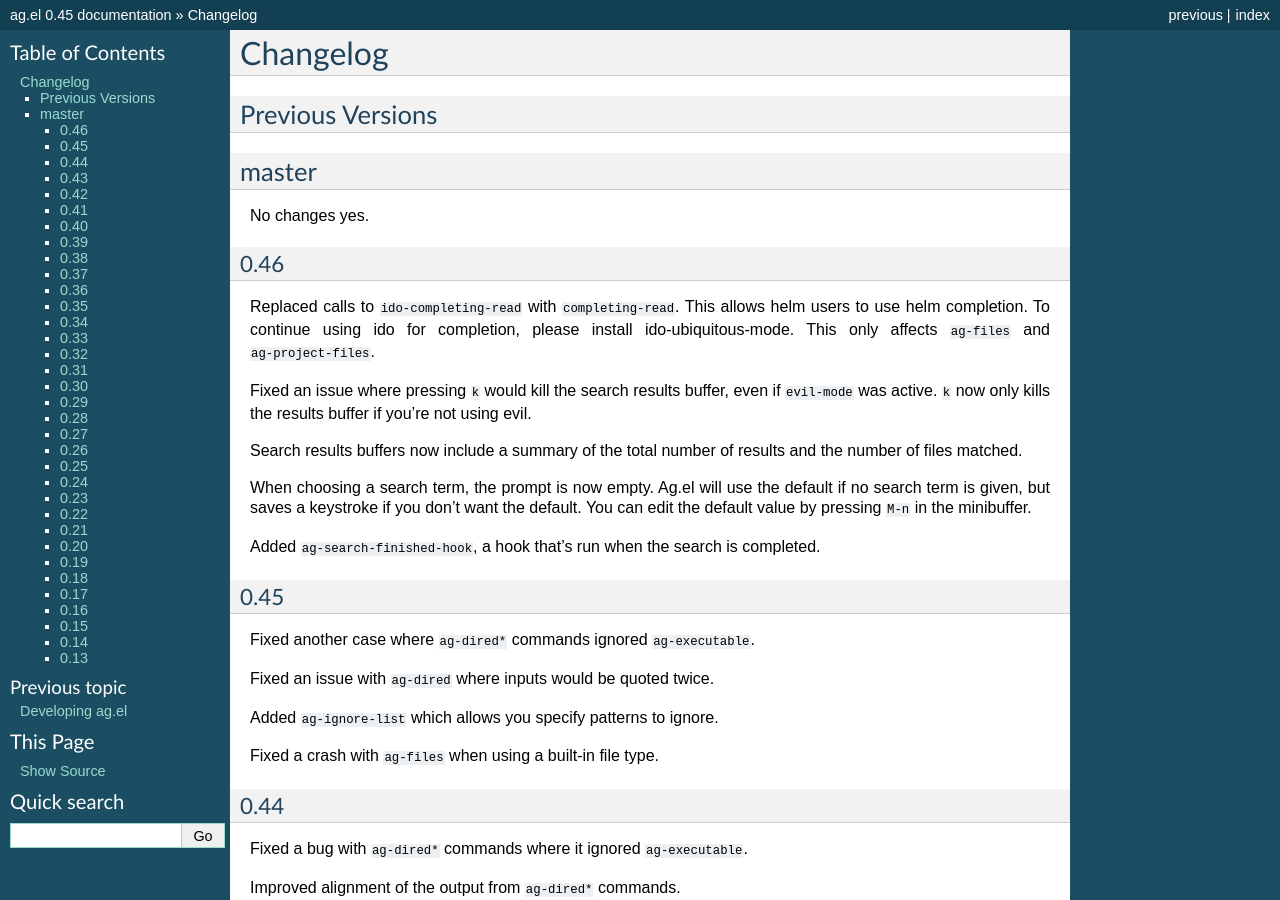
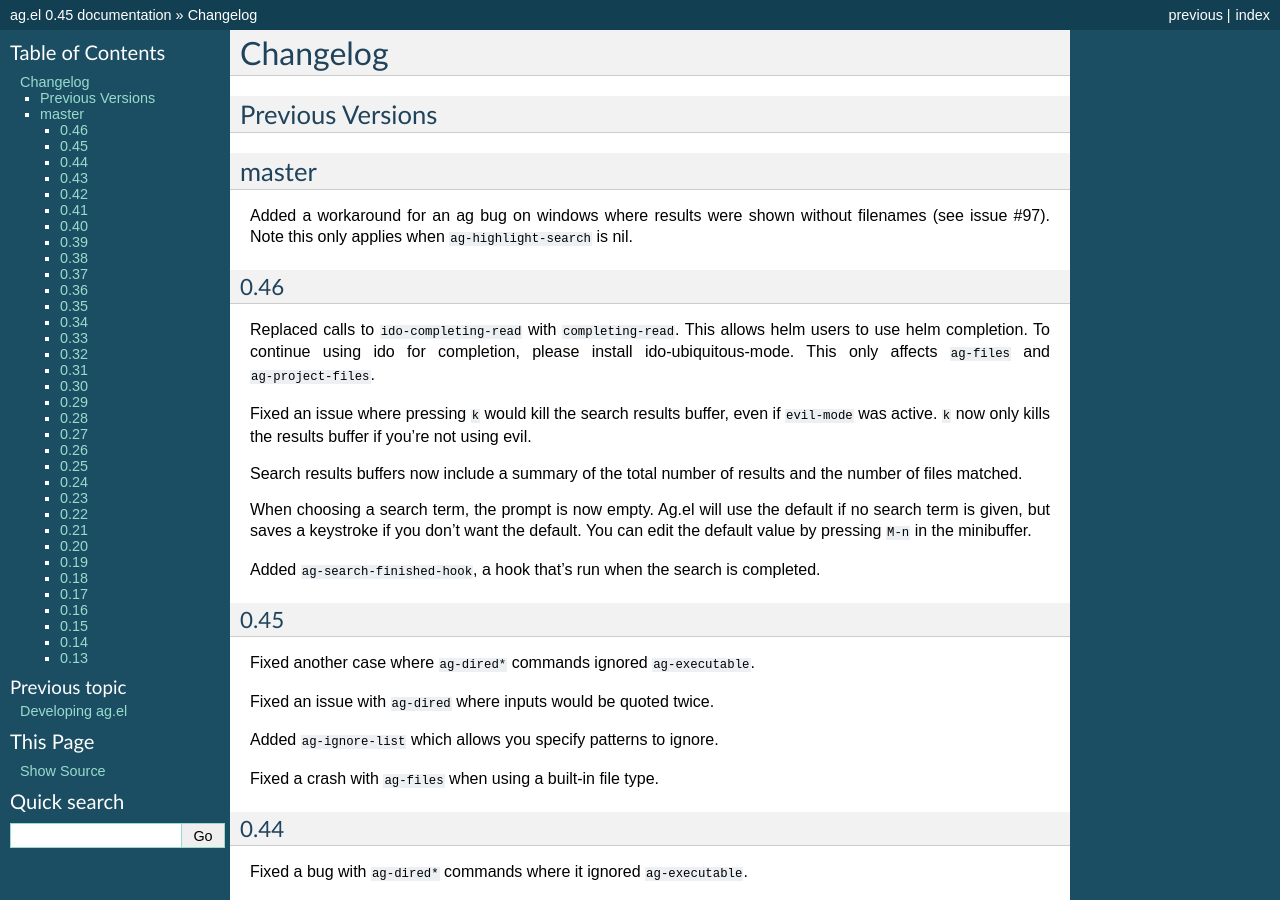
Before and after one commit to Wilfred/ag.el, a Sphinx documentation site: the page built from docs/changelog.rst, in a window 1280 px wide and 900 px high. Built offline with Sphinx 7.4.7, drawn with Linux system fonts in a browser that asks for light colours.

Commit message:
Documenting --vimgrep workaround.

```diff
--- a/docs/changelog.rst
+++ b/docs/changelog.rst
@@ -7,7 +7,9 @@ Previous Versions
 master
 ------
 
-No changes yes.
+Added a workaround for an ag bug on windows where results were shown
+without filenames (see issue #97). Note this only applies when
+``ag-highlight-search`` is nil.
 
 0.46
 ~~~~
```
